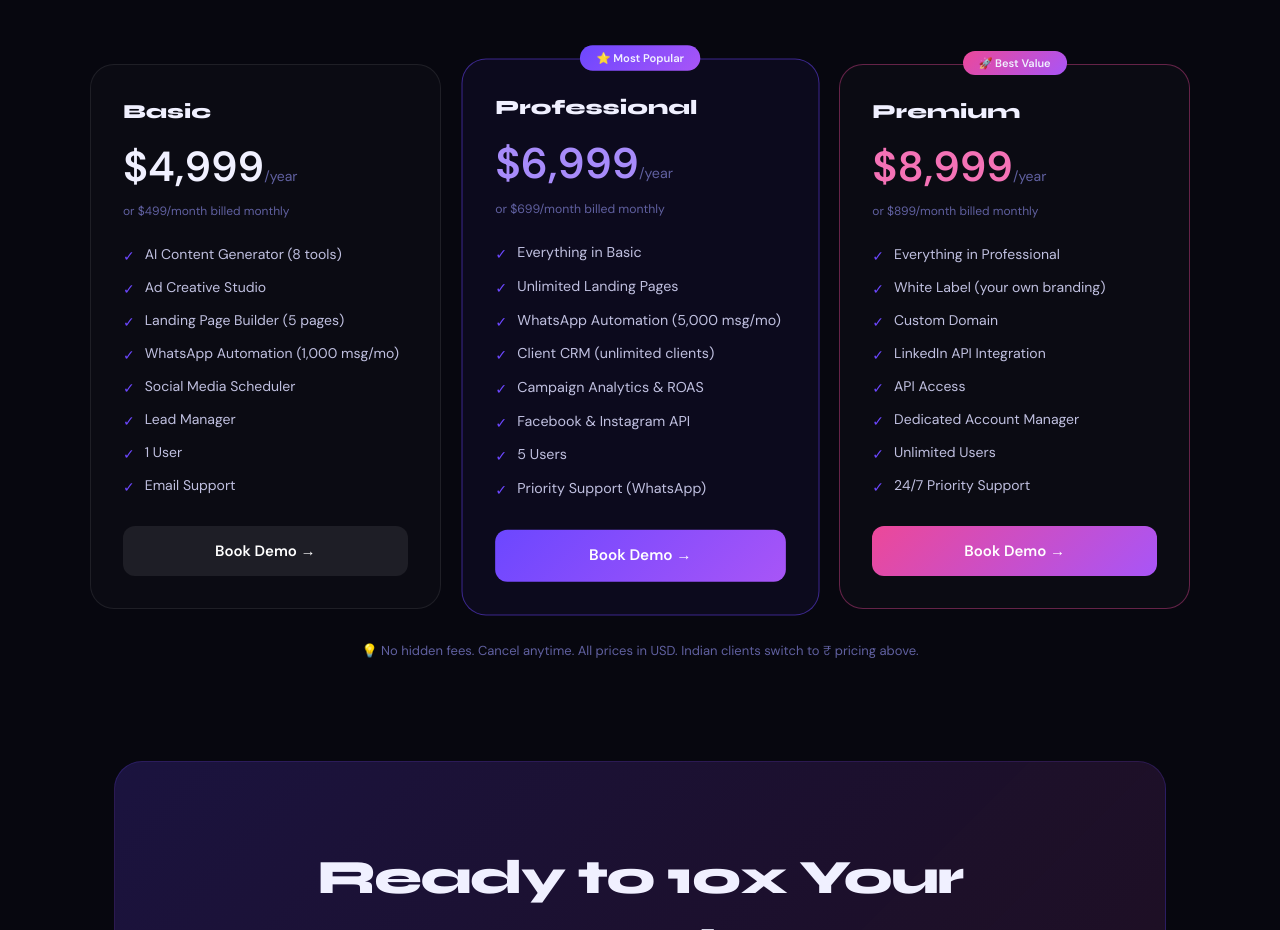
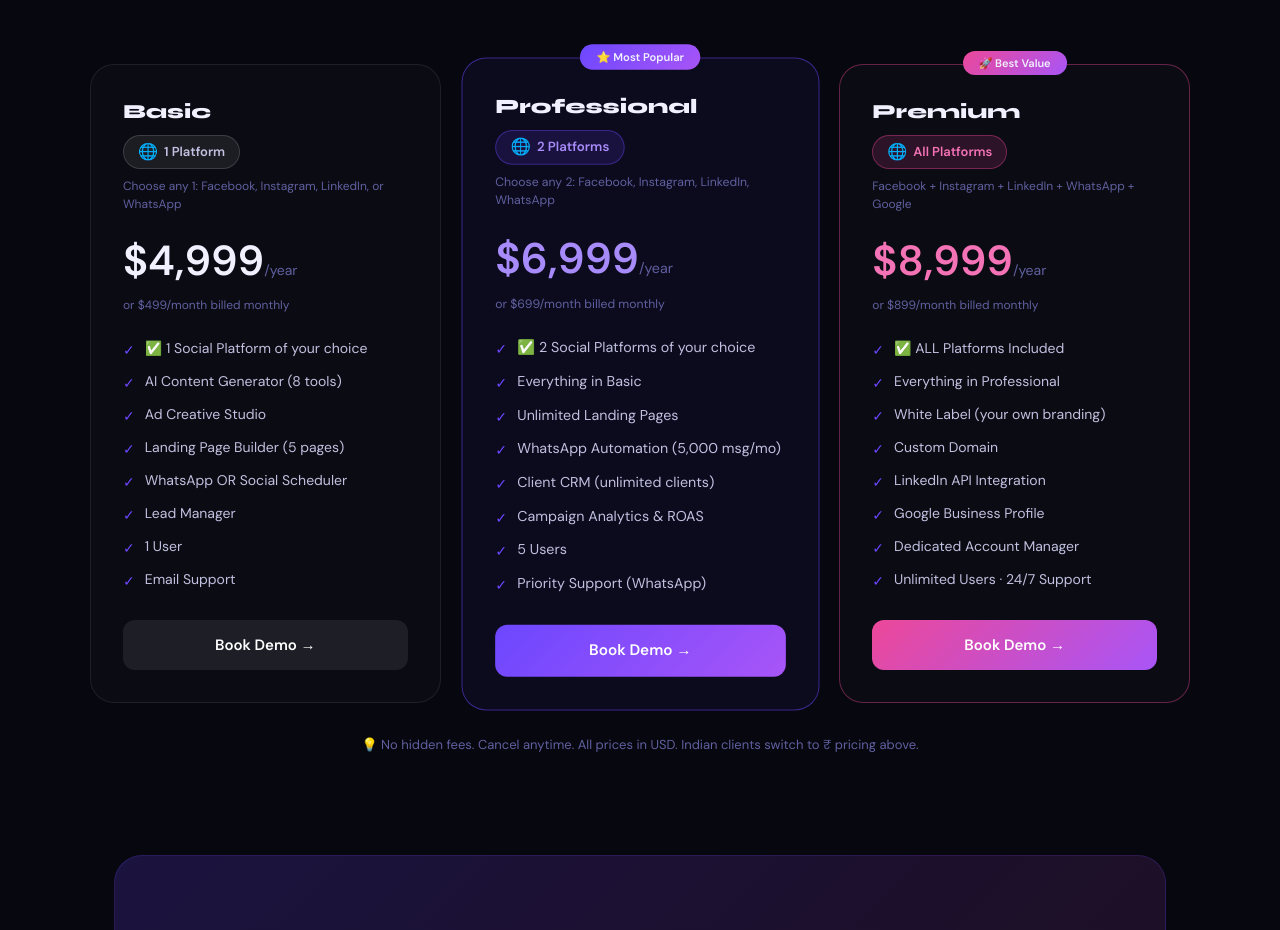
Before and after one commit to chourekishu-debug/globalwebsaas, a Next.js app: page / in a window 1280 px wide. Shown: the part 3100-4030 px from the top of the page. Built offline with nearby package versions, Linux system fonts and the light colour scheme.

Commit message:
fix: update pricing to platform-based plans

```diff
--- a/app/page.tsx
+++ b/app/page.tsx
@@ -285,7 +285,18 @@ export default function LandingPage() {
       usdYear: '$4,999', usdMonth: '$499',
       inrYear: '₹4,999', inrMonth: '₹4,999',
       tag: '', color: 'border-gray-700',
-      features: ['AI Content Generator (8 tools)', 'Ad Creative Studio', 'Landing Page Builder (5 pages)', 'WhatsApp Automation (1,000 msg/mo)', 'Social Media Scheduler', 'Lead Manager', '1 User', 'Email Support'],
+      platformBadge: '1 Platform',
+      platformDesc: 'Choose any 1: Facebook, Instagram, LinkedIn, or WhatsApp',
+      features: [
+        '✅ 1 Social Platform of your choice',
+        'AI Content Generator (8 tools)',
+        'Ad Creative Studio',
+        'Landing Page Builder (5 pages)',
+        'WhatsApp OR Social Scheduler',
+        'Lead Manager',
+        '1 User',
+        'Email Support',
+      ],
       cta: 'Book Demo',
     },
     {
@@ -293,7 +304,18 @@ export default function LandingPage() {
       usdYear: '$6,999', usdMonth: '$699',
       inrYear: '₹6,999', inrMonth: '₹6,999',
       tag: '⭐ Most Popular', color: 'border-purple-500',
-      features: ['Everything in Basic', 'Unlimited Landing Pages', 'WhatsApp Automation (5,000 msg/mo)', 'Client CRM (unlimited clients)', 'Campaign Analytics & ROAS', 'Facebook & Instagram API', '5 Users', 'Priority Support (WhatsApp)'],
+      platformBadge: '2 Platforms',
+      platformDesc: 'Choose any 2: Facebook, Instagram, LinkedIn, WhatsApp',
+      features: [
+        '✅ 2 Social Platforms of your choice',
+        'Everything in Basic',
+        'Unlimited Landing Pages',
+        'WhatsApp Automation (5,000 msg/mo)',
+        'Client CRM (unlimited clients)',
+        'Campaign Analytics & ROAS',
+        '5 Users',
+        'Priority Support (WhatsApp)',
+      ],
       cta: 'Book Demo',
     },
     {
@@ -301,7 +323,18 @@ export default function LandingPage() {
       usdYear: '$8,999', usdMonth: '$899',
       inrYear: '₹8,999', inrMonth: '₹8,999',
       tag: '🚀 Best Value', color: 'border-pink-500',
-      features: ['Everything in Professional', 'White Label (your own branding)', 'Custom Domain', 'LinkedIn API Integration', 'API Access', 'Dedicated Account Manager', 'Unlimited Users', '24/7 Priority Support'],
+      platformBadge: 'All Platforms',
+      platformDesc: 'Facebook + Instagram + LinkedIn + WhatsApp + Google',
+      features: [
+        '✅ ALL Platforms Included',
+        'Everything in Professional',
+        'White Label (your own branding)',
+        'Custom Domain',
+        'LinkedIn API Integration',
+        'Google Business Profile',
+        'Dedicated Account Manager',
+        'Unlimited Users · 24/7 Support',
+      ],
       cta: 'Book Demo',
     },
   ];
@@ -477,6 +510,12 @@ export default function LandingPage() {
                   </div>
                 )}
                 <h3 style={{ fontSize: 20, fontWeight: 800, marginBottom: 8 }}>{plan.name}</h3>
+                {/* Platform Badge */}
+                <div style={{ display: 'inline-flex', alignItems: 'center', gap: 6, background: i === 2 ? 'rgba(236,72,153,0.15)' : i === 1 ? 'rgba(108,71,255,0.15)' : 'rgba(255,255,255,0.07)', border: `1px solid ${i === 2 ? 'rgba(236,72,153,0.4)' : i === 1 ? 'rgba(108,71,255,0.4)' : 'rgba(255,255,255,0.15)'}`, borderRadius: 100, padding: '4px 14px', marginBottom: 8 }}>
+                  <span style={{ fontSize: 16 }}>🌐</span>
+                  <span style={{ fontSize: 13, fontWeight: 800, color: i === 2 ? '#f472b6' : i === 1 ? '#a78bfa' : '#c0c0e0' }}>{(plan as any).platformBadge}</span>
+                </div>
+                <p style={{ color: '#6060a0', fontSize: 12, marginBottom: 16 }}>{(plan as any).platformDesc}</p>
                 <div style={{ marginBottom: 24 }}>
                   <span style={{ fontSize: 42, fontWeight: 900, color: i === 1 ? '#a78bfa' : i === 2 ? '#f472b6' : '#f0f0ff' }}>
                     {currency === 'INR' ? plan.inrMonth : plan.usdYear}
```
